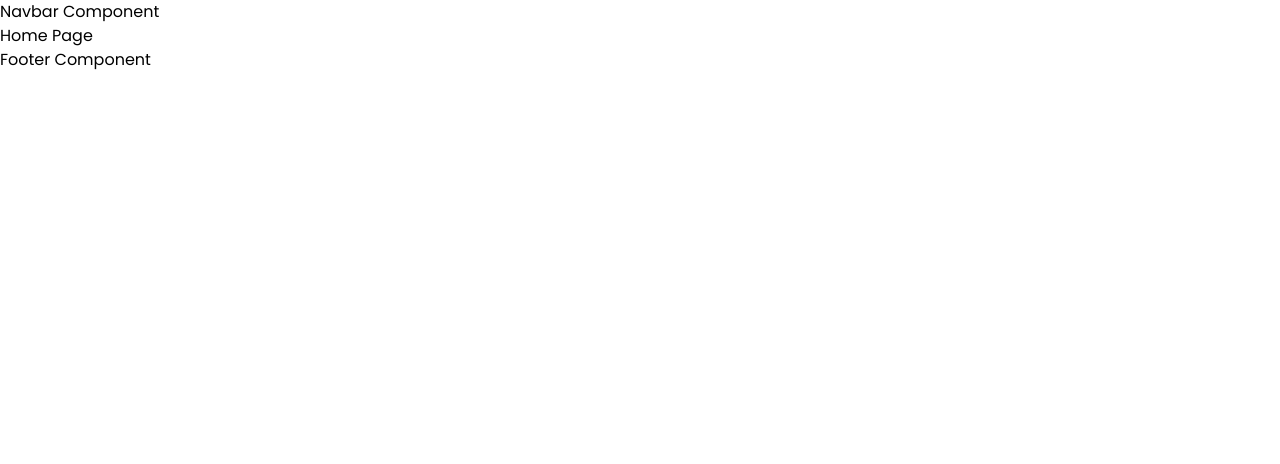
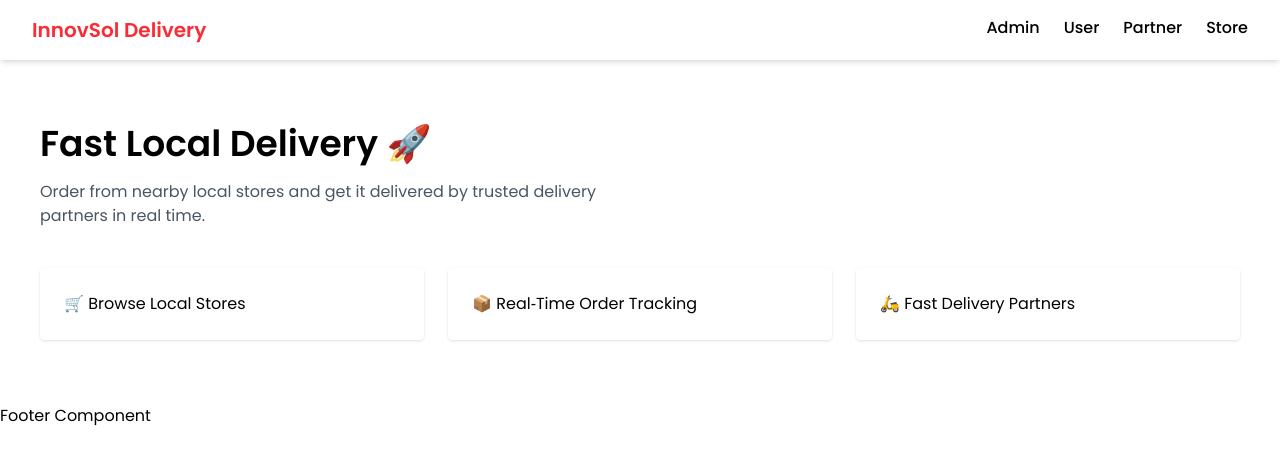
Before and after one commit to Supr2408/innov_sol_delivery_client, a React (Vite) app in the folder client/: page / in a window 1280 px wide. Shown: the top 464 px of the page. Built offline with nearby package versions, Linux system fonts and the light colour scheme.

Commit message:
Initial landing

```diff
--- a/client/src/App.jsx
+++ b/client/src/App.jsx
@@ -17,10 +17,10 @@ const App = () => {
         <Routes>
           <Route path="/" element={<Home />} />
 
-          <Route path="/login/admin" element={<AdminLogin />} />
-          <Route path="/login/user" element={<UserLogin />} />
-          <Route path="/login/partner" element={<PartnerLogin />} />
-          <Route path="/login/store" element={<StoreLogin />} />
+          <Route path="/admin-login" element={<AdminLogin />} />
+          <Route path="/user-login" element={<UserLogin />} />
+          <Route path="/partner-login" element={<PartnerLogin />} />
+          <Route path="/store-login" element={<StoreLogin />} />
         </Routes>
       </div>
 
--- a/client/src/components/Navbar.jsx
+++ b/client/src/components/Navbar.jsx
@@ -1,11 +1,20 @@
-import React from 'react'
+import { Link, NavLink } from "react-router-dom";
 
 const Navbar = () => {
   return (
-    <div>
-      Navbar Component
-    </div>
-  )
-}
+    <nav className="bg-white shadow-md px-8 py-4 flex justify-between">
+      <Link to="/" className="text-xl font-semibold text-red-500">
+        InnovSol Delivery
+      </Link>
 
-export default Navbar
+      <div className="flex gap-6 font-medium">
+        <NavLink to="/admin-login">Admin</NavLink>
+        <NavLink to="/user-login">User</NavLink>
+        <NavLink to="/partner-login">Partner</NavLink>
+        <NavLink to="/store-login">Store</NavLink>
+      </div>
+    </nav>
+  );
+};
+
+export default Navbar;
--- a/client/src/pages/landing/Home.jsx
+++ b/client/src/pages/landing/Home.jsx
@@ -2,10 +2,29 @@ import React from 'react'
 
 const Home = () => {
   return (
-    <div>
-      Home Page
+    <div className="px-10 py-16">
+      <h2 className="text-4xl font-semibold mb-4">
+        Fast Local Delivery 🚀
+      </h2>
+
+      <p className="text-gray-600 max-w-xl">
+        Order from nearby local stores and get it delivered by trusted
+        delivery partners in real time.
+      </p>
+
+      <div className="mt-10 grid grid-cols-3 gap-6">
+        <div className="p-6 shadow rounded">
+          🛒 Browse Local Stores
+        </div>
+        <div className="p-6 shadow rounded">
+          📦 Real‑Time Order Tracking
+        </div>
+        <div className="p-6 shadow rounded">
+          🛵 Fast Delivery Partners
+        </div>
+      </div>
     </div>
-  )
-}
+  );
+};
 
-export default Home
+export default Home;
```
